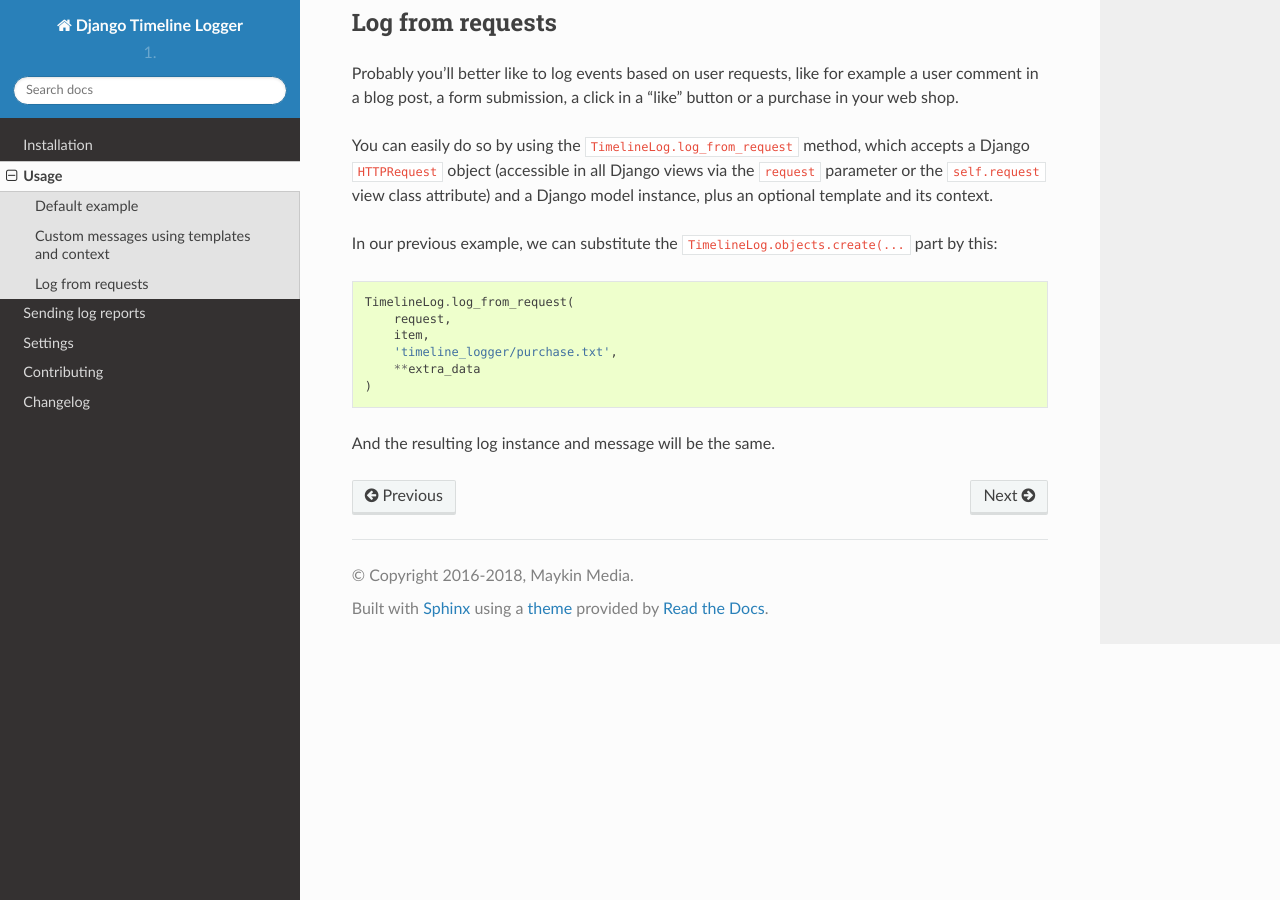
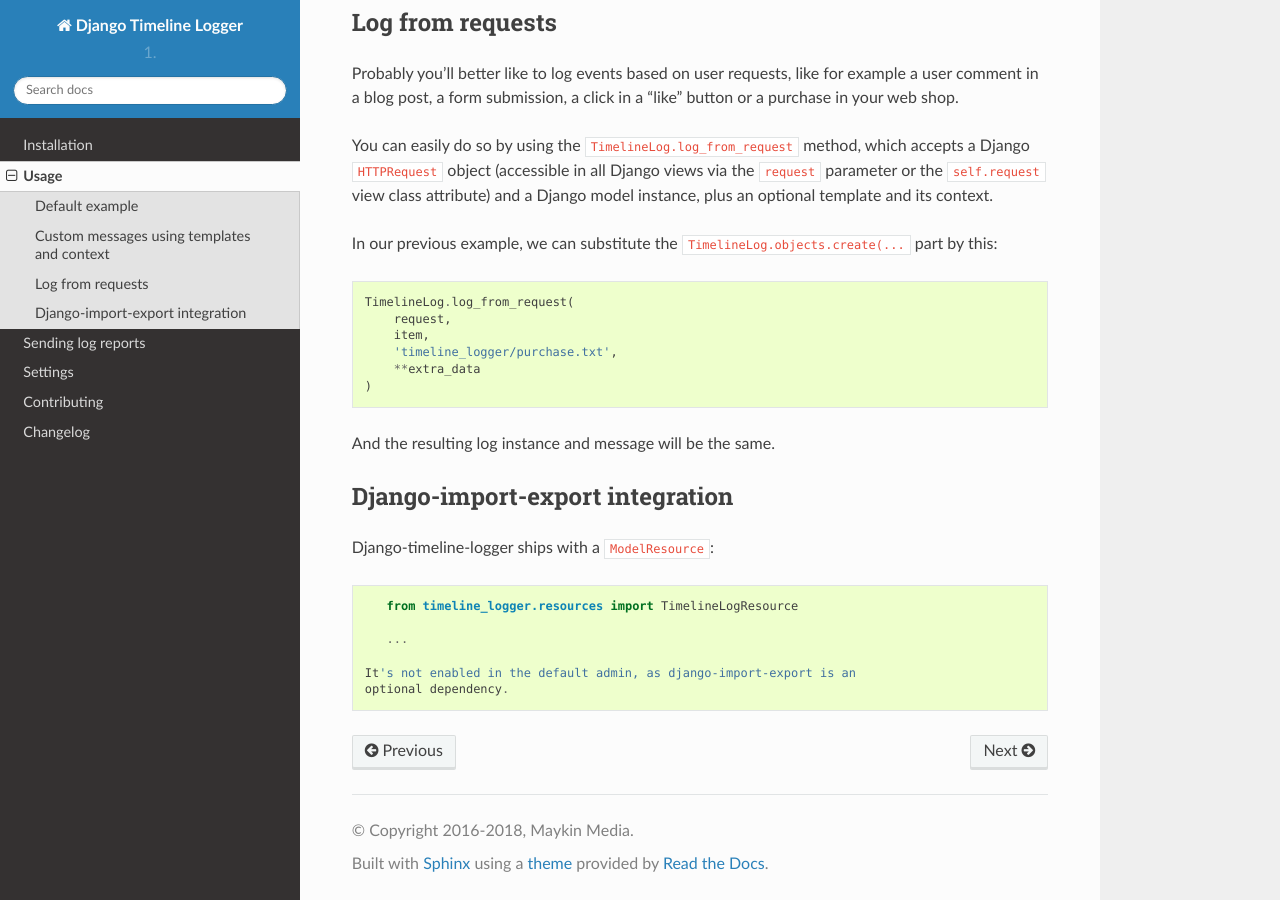
Before and after one commit to maykinmedia/django-timeline-logger, a Sphinx documentation site: the page built from docs/usage.rst, in a window 1280 px wide and 900 px high, scrolled down 2590 px. Built offline with Sphinx 7.4.7 and the Read the Docs theme 2.0.0, drawn with Linux system fonts in a browser that asks for light colours.

```diff
--- a/docs/usage.rst
+++ b/docs/usage.rst
@@ -158,3 +158,17 @@ part by this:
    )
 
 And the resulting log instance and message will be the same.
+
+Django-import-export integration
+================================
+
+Django-timeline-logger ships with a ``ModelResource``:
+
+.. code-block:: python
+
+    from timeline_logger.resources import TimelineLogResource
+
+    ...
+
+ It's not enabled in the default admin, as django-import-export is an
+ optional dependency.
--- a/setup.py
+++ b/setup.py
@@ -14,7 +14,7 @@ with open(path.join(here, 'README.rst'), encoding='utf-8') as f:
 
 setup(
     name='django-timeline-logger',
-    version='1.0',
+    version='1.1',
     description='Generic event logger for Django models.',
     long_description=long_description,
     author='Maykin Media',
```
Also changed, not shown: docs/changelog.rst (+7 -0 lines).
